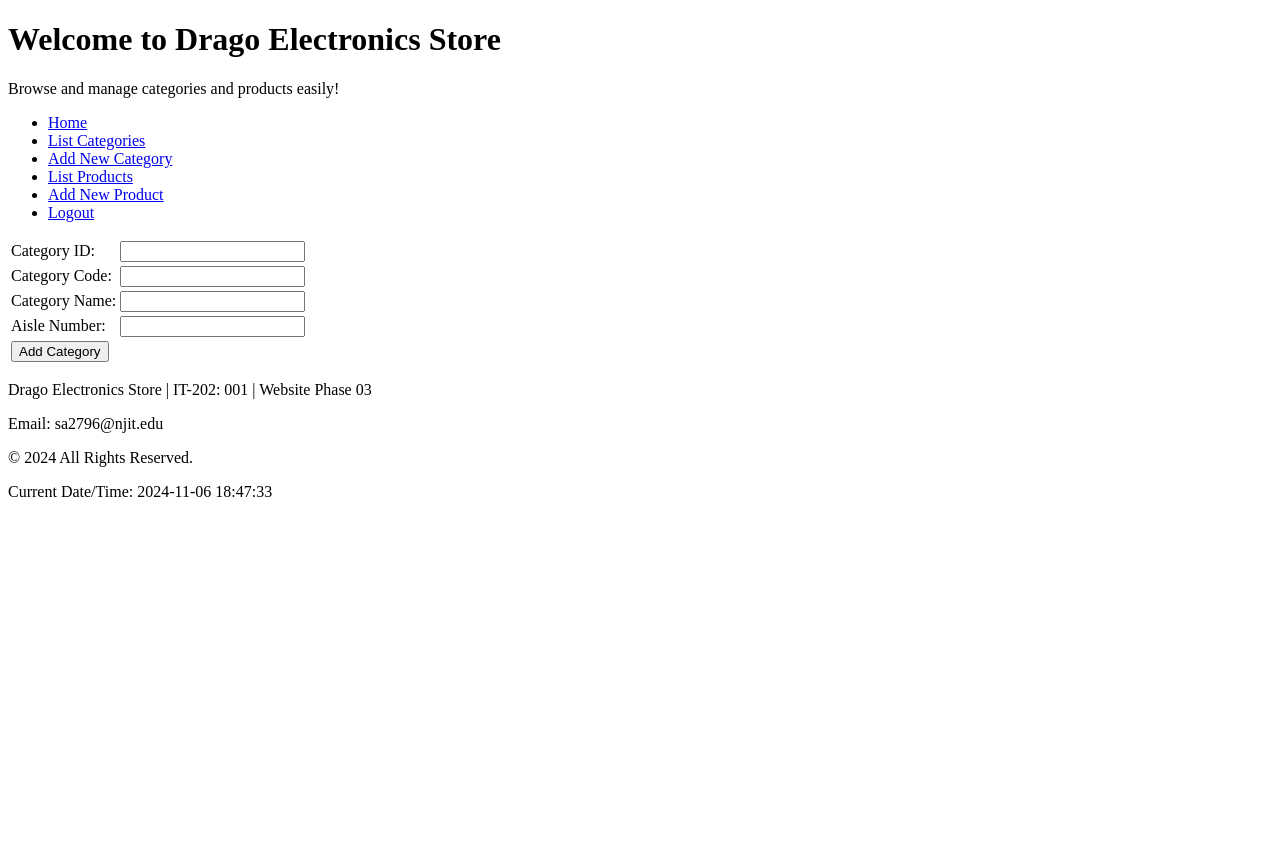
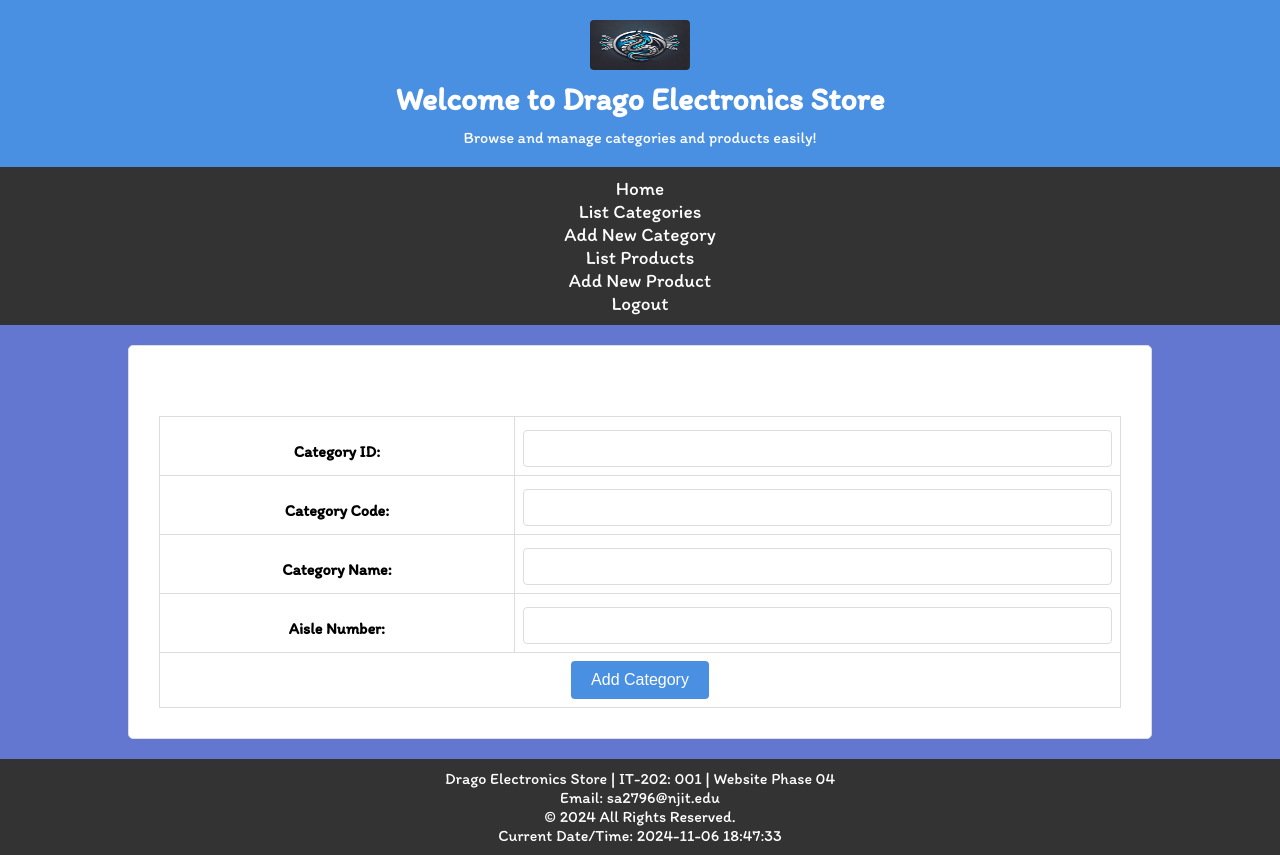
Before and after one commit to SHUAIB2796/sa2796-IT202-001, a PHP site: page /index.php?content=new_electronics_category in a window 1280 px wide. Before the commit the page ends 497 px from the top, so only its background shows below. Run offline with PHP 8.4, Linux system fonts and the light colour scheme; the visitor is signed in with stand-in values (Sample User, id 1).

Commit message:
Completed Phase04 Assignment

```diff
--- a/website/footer.inc.php
+++ b/website/footer.inc.php
@@ -1,5 +1,5 @@
 <footer>
-        <p>Drago Electronics Store | IT-202: 001 | Website Phase 03</p>
+        <p>Drago Electronics Store | IT-202: 001 | Website Phase 04</p>
         <p>Email: sa2796@njit.edu</p>
         <p>&copy; <?php echo date('Y'); ?> All Rights Reserved.</p>
         <p>Current Date/Time: <?php echo date('Y-m-d H:i:s'); ?></p>
--- a/website/header.inc.php
+++ b/website/header.inc.php
@@ -4,11 +4,15 @@
     <meta charset="UTF-8">
     <meta name="viewport" content="width=device-width, initial-scale=1.0">
     <title>Drago Electronics Store</title>
+    <link rel="stylesheet" href="css/style.css">
+    <link rel="icon" href="DragoLogo.png" type="image/x-icon">
 </head>
 <body>
     <header>
+    <img src="DragoLogo.png" alt="Drago Electronics Store Logo" style="height: 50px; vertical-align: middle;">
         <h1>Welcome to Drago Electronics Store</h1>
         <p>Browse and manage categories and products easily!</p>
     </header>
 
  <!-- Shuaib Ali, 10-23-24, IT202-001 Phase 03 Assignment Email: sa2796@njit.edu UCID: sa2796 -->
+ <!-- Shuaib Ali, 11-05-24, IT202-001 Phase 04 Assignment Email: sa2796@njit.edu UCID: sa2796 -->
--- a/website/index.php
+++ b/website/index.php
@@ -1,20 +1,16 @@
 <?php
 session_start();
-
 date_default_timezone_set('America/New_York');
-
-
 require_once 'database.php';
 
-//Shuaib Ali, 10-23-24, IT202-001 Phase 03 Assignment Email: sa2796@njit.edu UCID: sa2796
+// Shuaib Ali, 10-23-24, IT202-001 Phase 03 Assignment Email: sa2796@njit.edu UCID: sa2796
+// Shuaib Ali, 11-05-24, IT202-001 Phase 04 Assignment Email: sa2796@njit.edu UCID: sa2796
 
 
 if (!isset($_SESSION['login']) || $_SESSION['login'] !== true) {
-
     if ($_SERVER['REQUEST_METHOD'] === 'POST') {
         $email = isset($_POST['emailAddress']) ? trim($_POST['emailAddress']) : '';
         $password = isset($_POST['password']) ? $_POST['password'] : '';
-
 
         if (!empty($email) && !empty($password)) {
             $db = getDB();
@@ -24,7 +20,6 @@ if (!isset($_SESSION['login']) || $_SESSION['login'] !== true) {
                 $stmt->bind_param('ss', $email, $password);
                 $stmt->execute();
                 $result = $stmt->get_result();
-
 
                 if ($result && $result->num_rows > 0) {
                     $user = $result->fetch_assoc();
@@ -46,11 +41,11 @@ if (!isset($_SESSION['login']) || $_SESSION['login'] !== true) {
         }
     }
 
-
     ?>
     <!DOCTYPE html>
     <html>
     <head>
+        <link rel="stylesheet" href="styles.css">
         <title>Login</title>
     </head>
     <body>
@@ -71,22 +66,15 @@ if (!isset($_SESSION['login']) || $_SESSION['login'] !== true) {
     exit();
 }
 
-
 $content = isset($_REQUEST['content']) ? $_REQUEST['content'] : 'main';
-
-
-
 
 include 'header.inc.php';
 include 'nav.inc.php';
 
-
 if ($content == 'logout') {
-
     if (session_status() === PHP_SESSION_NONE) {
         session_start();
     }
-
 
     session_unset();
     session_destroy();
@@ -99,12 +87,12 @@ if ($content == 'logout') {
 <html>
 <head>
     <title>Inventory Helper</title>
+    <link rel="stylesheet" href="styles.css">
 </head>
 <body>
     <section id="container">
         <main>
             <?php
-
             if ($content == 'new_electronics_category') {
                 include 'new_electronics_category.inc.php';
             } elseif ($content == 'list_electronics_categories') {
--- a/website/new_electronics_category.inc.php
+++ b/website/new_electronics_category.inc.php
@@ -1,29 +1,28 @@
-<form action="add_electronics_category.inc.php" method="POST">
+<form action="add_electronics_category.inc.php" method="POST" novalidate>
     <table>
 
         <tr>
             <td><label for="categoryID">Category ID:</label></td>
-            <td><input type="text" name="categoryID" id="categoryID"></td>
+            <td><input type="text" name="categoryID" id="categoryID" required minlength="3" maxlength="10"></td>
         </tr>
 
 
         <tr>
             <td><label for="categoryCode">Category Code:</label></td>
-            <td><input type="text" name="categoryCode" id="categoryCode" required></td>
+            <td><input type="text" name="categoryCode" id="categoryCode" required minlength="3" maxlength="10"></td>
         </tr>
 
 
         <tr>
             <td><label for="categoryName">Category Name:</label></td>
-            <td><input type="text" name="categoryName" id="categoryName" required></td>
+            <td><input type="text" name="categoryName" id="categoryName" required minlength="10" maxlength="100"></td>
         </tr>
 
 
         <tr>
             <td><label for="aisleNumber">Aisle Number:</label></td>
-            <td><input type="number" name="aisleNumber" id="aisleNumber" required></td>
+            <td><input type="number" name="aisleNumber" id="aisleNumber" required min="1" max="999"></td>
         </tr>
-
 
         <tr>
             <td colspan="2"><input type="submit" value="Add Category"></td>
@@ -31,4 +30,5 @@
     </table>
 </form>
 
- <!-- Shuaib Ali, 10-23-24, IT202-001 Phase 03 Assignment Email: sa2796@njit.edu UCID: sa2796 -->
+<!-- Shuaib Ali, 10-23-24, IT202-001 Phase 03 Assignment Email: sa2796@njit.edu UCID: sa2796 -->
+<!-- Shuaib Ali, 11-05-24, IT202-001 Phase 04 Assignment Email: sa2796@njit.edu UCID: sa2796 -->
--- /dev/null
+++ b/website/styles.css
@@ -0,0 +1,171 @@
+@import url('https://fonts.googleapis.com/css2?family=Itim&display=swap');
+
+/* General reset */
+* {
+    margin: 0;
+    padding: 0;
+    box-sizing: border-box;
+}
+
+/* Body styling */
+body {
+    font-family: "Itim", cursive; /* Choose a font that fits your style */
+    font-size: 16px;
+    color: #000000; /* Choose a color based on your color scheme */
+    background-color: #6377d1; /* Light background color */
+    margin: 0;
+    padding: 0;
+}
+
+/* Header styling */
+header {
+    background-color: #4a90e2; /* Header background color */
+    color: #ffffff; /* Header text color */
+    padding: 20px;
+    text-align: center;
+}
+
+header h1 {
+    font-size: 2em;
+    margin-bottom: 10px;
+}
+
+/* Banner logo */
+header img {
+    width: 100px;
+    height: auto;
+    display: block;
+    margin: 0 auto 10px;
+}
+
+/* Navigation menu */
+nav {
+    background-color: #333333;
+    padding: 10px;
+    text-align: center;
+}
+
+nav a {
+    color: #ffffff;
+    margin: 0 15px;
+    text-decoration: none;
+    font-size: 1.2em;
+}
+
+nav a:hover {
+    text-decoration: underline;
+}
+
+/* Main content styling */
+main {
+    padding: 20px;
+    width: 80%;
+    margin: 20px auto;
+    background-color: #ffffff;
+    border: 1px solid #ddd;
+    border-radius: 5px;
+}
+
+/* Form styling */
+form {
+    margin-top: 20px;
+    padding: 10px;
+}
+
+form label {
+    display: block;
+    margin-top: 10px;
+    font-weight: bold;
+}
+
+form input[type="text"],
+form input[type="number"],
+form input[type="email"],
+form textarea {
+    width: 100%;
+    padding: 10px;
+    margin-top: 5px;
+    border: 1px solid #ddd;
+    border-radius: 4px;
+}
+
+form input[type="submit"],
+form button {
+    background-color: #4a90e2;
+    color: #ffffff;
+    padding: 10px 20px;
+    border: none;
+    border-radius: 4px;
+    cursor: pointer;
+    font-size: 1em;
+}
+
+form input[type="submit"]:hover,
+form button:hover {
+    background-color: #357ABD;
+}
+
+/* Footer styling */
+footer {
+    background-color: #333333;
+    color: #ffffff;
+    text-align: center;
+    padding: 10px;
+    position: relative;
+    bottom: 0;
+    width: 100%;
+    margin-top: 20px;
+}
+
+/* Product and Category Tables */
+table {
+    width: 100%;
+    border-collapse: collapse;
+    margin-top: 20px;
+}
+
+table, th, td {
+    border: 1px solid #ddd;
+    padding: 8px;
+}
+
+th {
+    background-color: #4a90e2;
+    color: white;
+}
+
+td {
+    text-align: center;
+}
+
+/* Add padding and margin */
+.container {
+    margin: 20px auto;
+    width: 90%;
+    padding: 10px;
+}
+
+/* Button styling */
+.button {
+    display: inline-block;
+    padding: 10px 15px;
+    font-size: 1em;
+    color: white;
+    background-color: #4a90e2;
+    border: none;
+    border-radius: 4px;
+    cursor: pointer;
+    text-align: center;
+    text-decoration: none;
+}
+
+.button:hover {
+    background-color: #357ABD;
+}
+
+/* Image styling */
+img {
+    max-width: 100%;
+    height: auto;
+    border-radius: 4px;
+}
```
Also changed, not shown: database_scripts/ElectronicsCategories.sql (+5 -4 lines), database_scripts/ElectronicsProducts.sql (+8 -9 lines), website/add_electronics_category.inc.php (+74 -33 lines), website/add_electronics_product.inc.php (+66 -58 lines), website/new_electronics_product.inc.php (+9 -11 lines), website/update_electronics_product.inc.php (+91 -45 lines), website/validate.inc.php (+6 -1 lines), website/DragoLogo.png (added).
